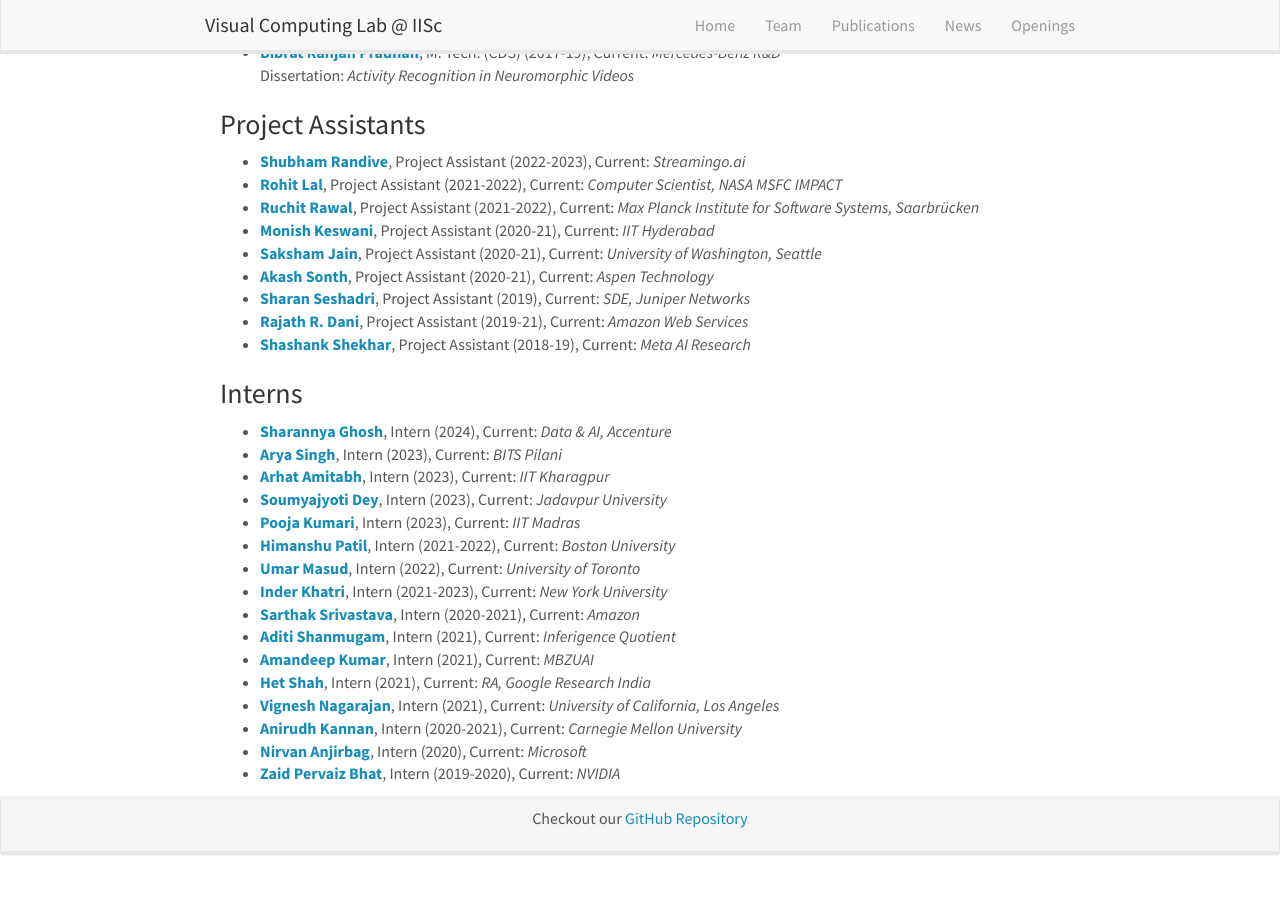
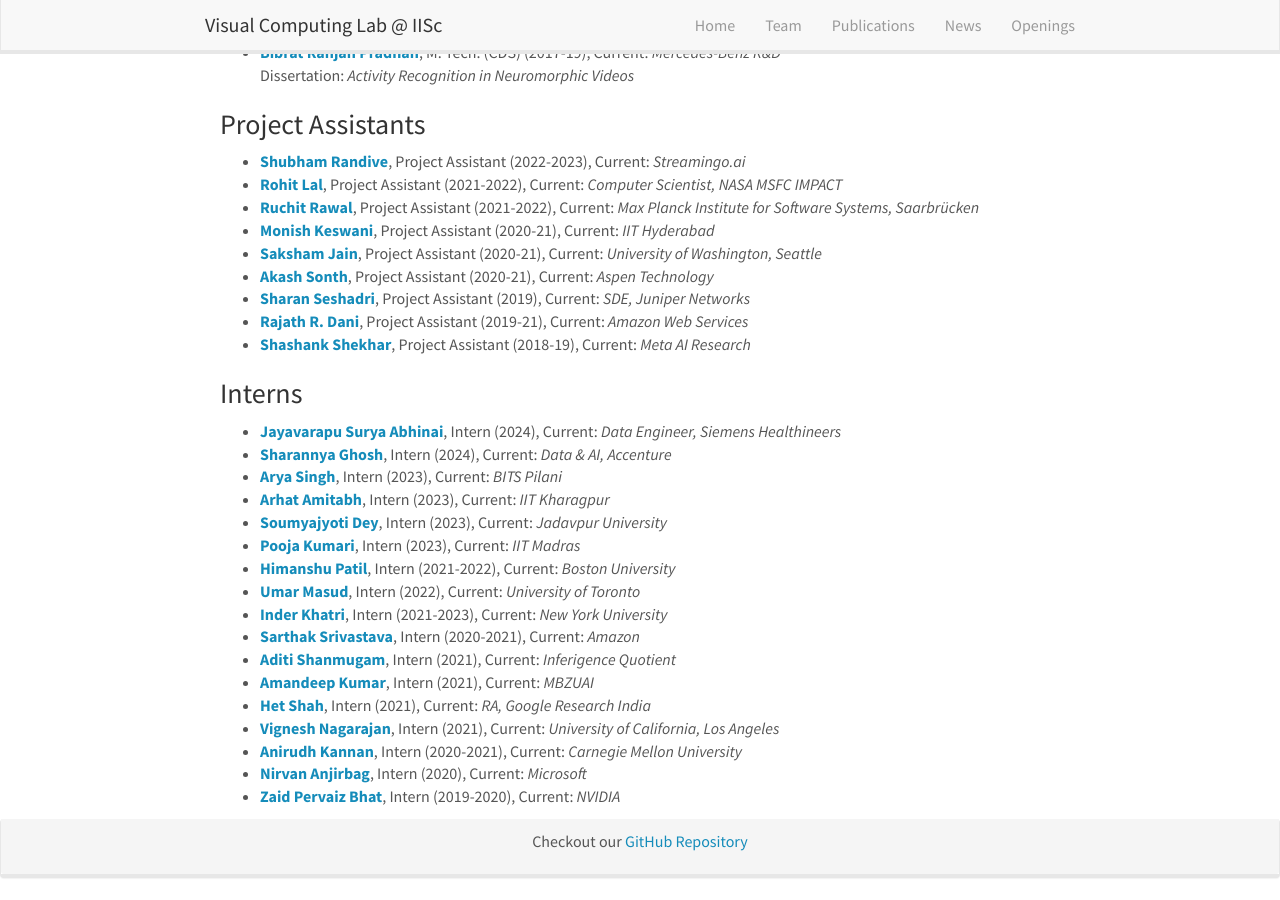
Before and after one commit to vcl-iisc/vclab-website, a Jekyll site: the page built from _pages/team.md, in a window 1280 px wide and 900 px high, scrolled down 2525 px. Built offline with Jekyll 4.4.1, drawn with Linux system fonts in a browser that asks for light colours; nearby versions of some CDN libraries; before the commit the page ends 3402 px from its top, so only the background shows below that.

Commit message:
added Abhinai

```diff
--- a/_data/lab_alumni.yml
+++ b/_data/lab_alumni.yml
@@ -192,6 +192,12 @@
   affiliation: Meta AI Research
 
 ############################### Interns ###############################
+- name: Jayavarapu Surya Abhinai
+  position: Intern
+  year: 2024
+  url: https://www.linkedin.com/in/surya-abhinai-126551233/
+  affiliation: Data Engineer, Siemens Healthineers
+
 - name: Sharannya Ghosh
   position: Intern
   year: 2024
```
